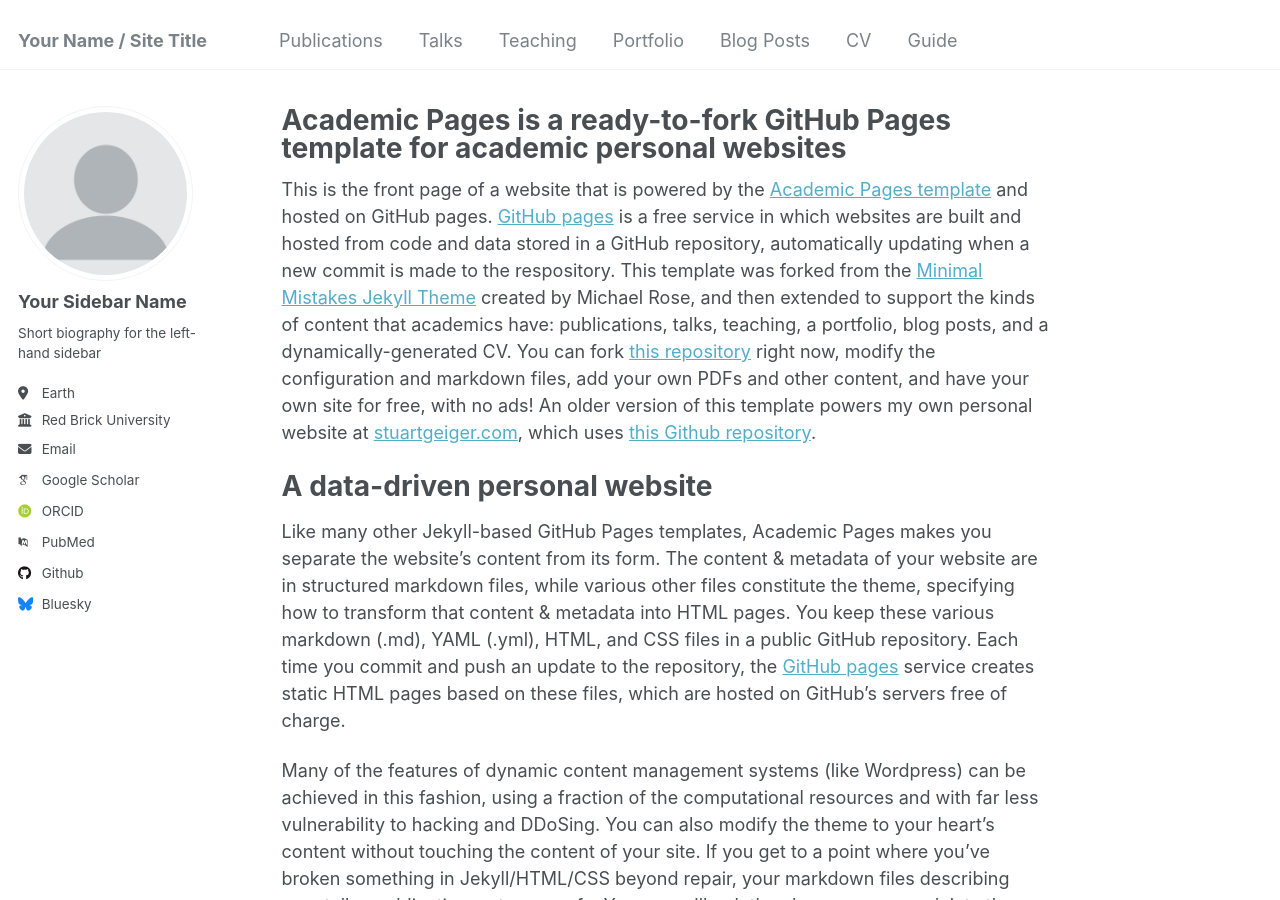
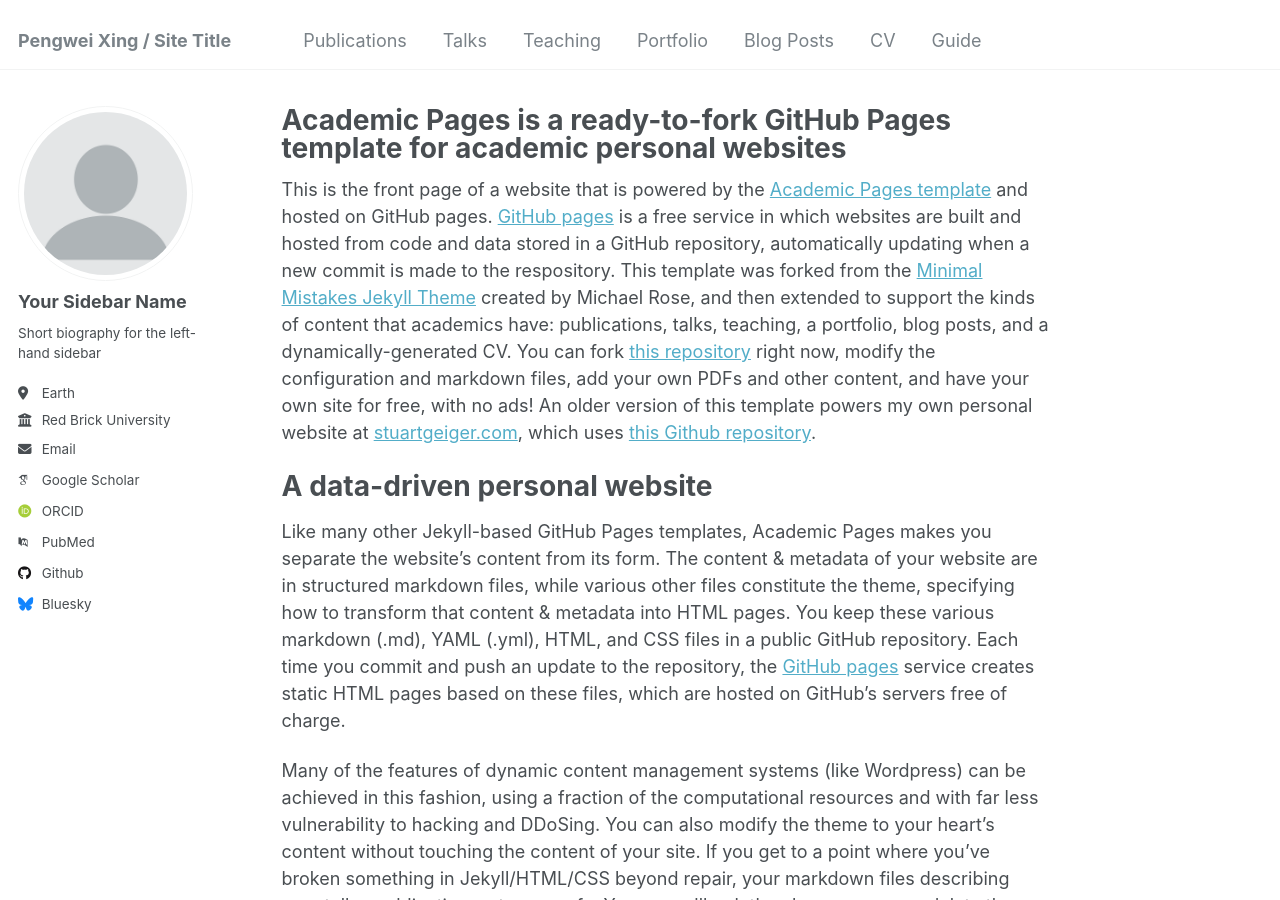
Before and after one commit to bluerxing/bluerxing.github.io, a Jekyll site: the page built from _pages/about.md, in a window 1280 px wide and 900 px high. Built offline with Jekyll 4.4.1, drawn with Linux system fonts in a browser that asks for light colours; some web fonts are replaced.

Commit message:
Update _config.yml

```diff
--- a/_config.yml
+++ b/_config.yml
@@ -8,7 +8,7 @@
 
 # Basic Site Settings
 locale                   : "en-US"
-title                    : "Your Name / Site Title"
+title                    : "Pengwei Xing / Site Title"
 title_separator          : "-"
 name                     : &name "Your Name"
 description              : &description "personal description"
```
